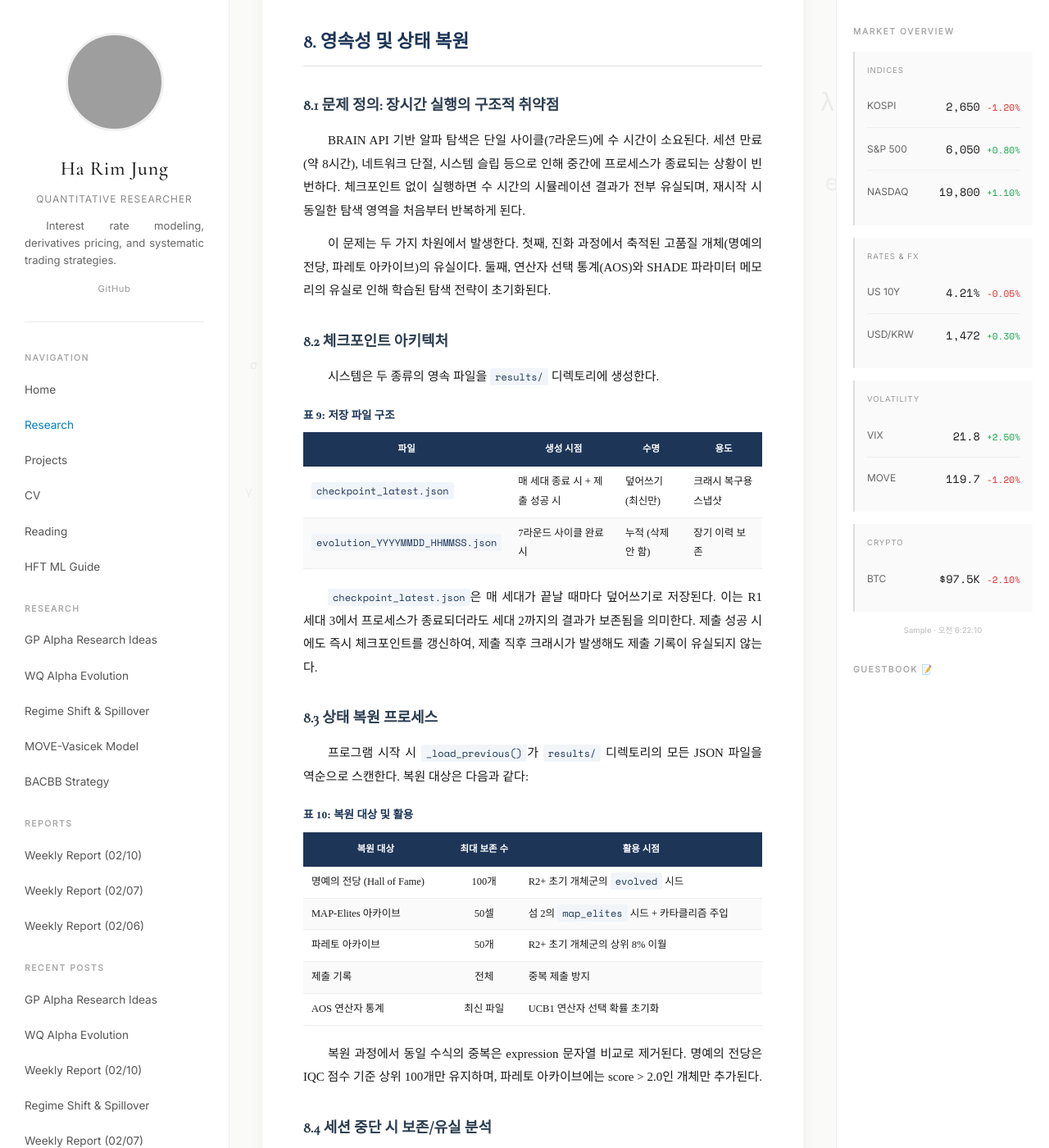
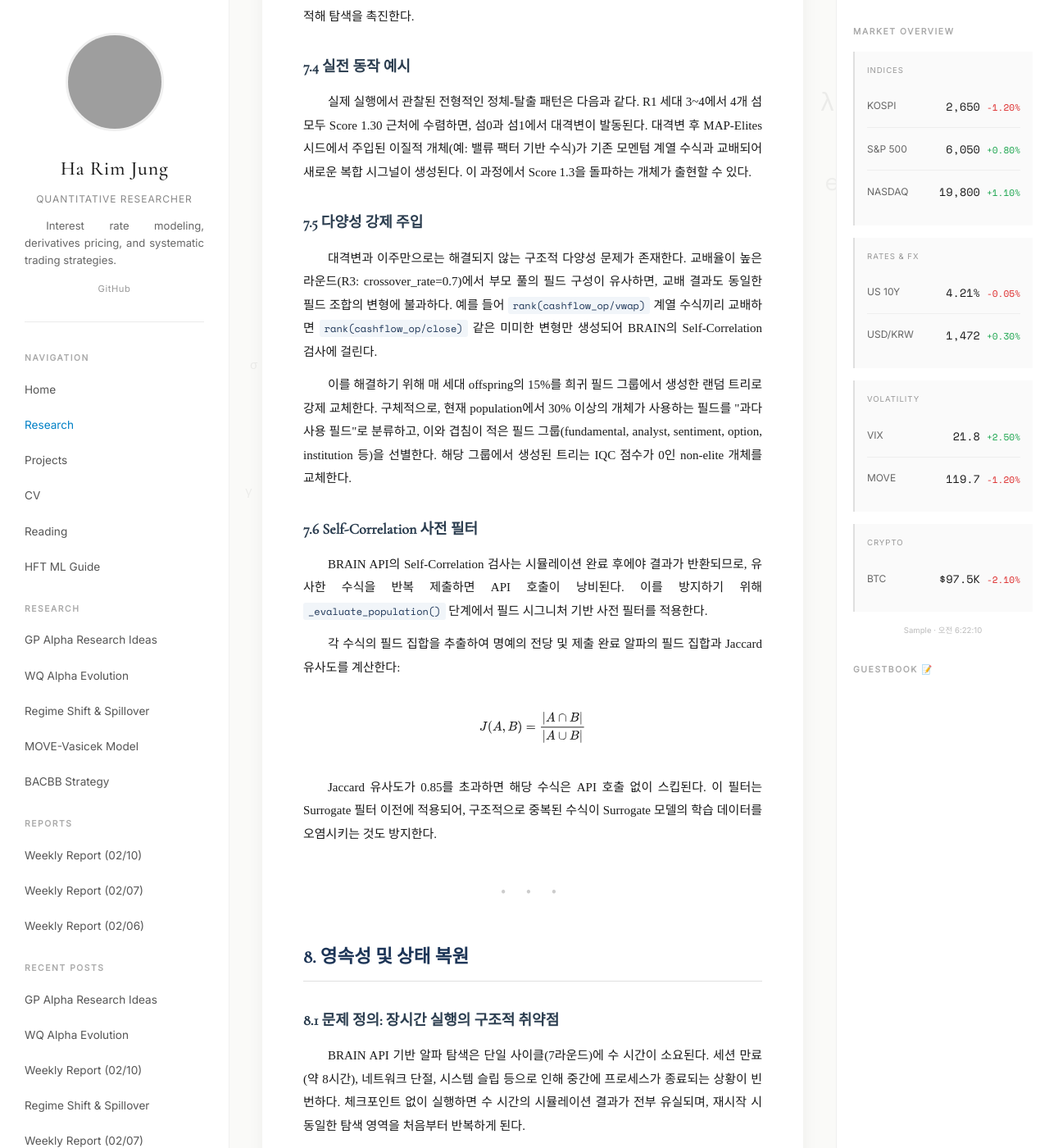
Before and after one commit to gkfla2020-bit/gkfla2020-bit.github.io, a Jekyll site: the page built from research/wq-alpha-evolution/index.html, in a window 1280 px wide and 1400 px high, scrolled down 12510 px. Shown: the whole window at 82% size. Built offline with Jekyll 4.4.1, drawn with Linux system fonts in a browser that asks for light colours; nearby versions of some CDN libraries; comment, search, counter and statistics services are not loaded; some of the changed text lies outside the part shown; grey boxes are pictures that could not be loaded.

Commit message:
post: 블로그 글 업데이트 — 64-op limit, _validate_regular v2, 다양성 주입(7.5), Self-Corr 사전필터(7.6), 용어 3개 추가

```diff
--- a/architecture-diagram.html
+++ b/architecture-diagram.html
@@ -327,7 +328,7 @@
     <div class="small" style="font-weight:bold; margin-bottom:6px;">GENERATION LOOP (per generation, per island):</div>
 
     <div class="flow">
-      <span class="flow-step">① _evaluate_population</span>
+      <span class="flow-step">① Self-Corr Filter + _evaluate_population</span>
       <span class="flow-arrow">→</span>
       <span class="flow-step">② _post_generation_update</span>
       <span class="flow-arrow">→</span>
@@ -363,6 +364,9 @@
       <div class="mod">
         <div class="mod-name">① _evaluate_population</div>
         1. Filter unevaluated individuals<br>
+        <strong>1.5. Self-Corr pre-filter:</strong><br>
+        &nbsp;&nbsp; Field Jaccard similarity &gt; 0.85<br>
+        &nbsp;&nbsp; vs HoF + submitted → skip<br>
         2. Surrogate pre-filter (if ready):<br>
         &nbsp;&nbsp; predict(expr) → keep top 60%<br>
         &nbsp;&nbsp; + 10% random from bottom<br>
@@ -444,6 +448,8 @@
     <span class="flow-arrow">→</span>
     <span class="flow-step">Dedup Check</span>
     <span class="flow-arrow">→</span>
+    <span class="flow-step flow-step-active">Diversity Inject (15%)</span>
+    <span class="flow-arrow">→</span>
     <span class="flow-step">Fill Remaining</span>
   </div>
 
@@ -502,10 +508,17 @@
         → SHADE.update(weighted Lehmer)
       </div>
       <div class="mod">
-        <div class="mod-name">Dedup + Fill</div>
+        <div class="mod-name">Dedup + Diversity + Fill</div>
         seen_exprs: set[str]<br>
         Skip if expression exists<br>
         max_attempts = pop_size × 5<br>
+        <br>
+        <strong>Diversity Inject (15%):</strong><br>
+        &nbsp; Detect overused fields (&gt;30% pop)<br>
+        &nbsp; Pick rare field groups<br>
+        &nbsp; Replace score=0 non-elites<br>
+        &nbsp; birth_operator = "diversity_inject"<br>
+        <br>
         Shortfall → rand_tree fill<br>
         Last resort → allow duplicates
       </div>
@@ -996,7 +1009,17 @@
         &nbsp; • Parentheses balance<br>
         &nbsp; • Empty-arg function calls<br>
         &nbsp; • Undefined variable references<br>
-        &nbsp; • Unused defined variables
+        &nbsp; • Unused defined variables<br>
+        &nbsp; • Trailing/leading operators (v2)<br>
+        &nbsp; • Consecutive binary operators (v2)<br>
+        &nbsp; • Incomplete ternary (? without :) (v2)<br>
+        &nbsp; • Final line semicolon (v2)<br>
+        <br>
+        <strong>Operator Limit (64 max):</strong><br>
+        &nbsp; operator_count() → count non-leaf<br>
+        &nbsp; If &gt;64: simplify() prunes deepest<br>
+        &nbsp; Double-check: _count_expression_ops<br>
+        &nbsp; Last resort: rand_tree(depth=2)
       </div>
     </div>
     <div class="col" style="flex:0.7">
@@ -1250,7 +1273,8 @@
           │  GENERATION LOOP                                            │
           │  ┌──────────────────────────────────────────────────────┐   │
           │  │ Per Island:                                          │   │
-          │  │  _evaluate_population ──┬── Surrogate filter (60%)  │   │
+          │  │  _evaluate_population ──┬── Self-Corr pre-filter  │   │
+          │  │                         ├── Surrogate filter (60%)  │   │
           │  │                         └── API batch simulate      │   │
           │  │  _post_generation_update (SHADE + AOS feedback)     │   │
           │  │  island.update_best → stagnation tracking           │   │
@@ -1274,7 +1298,8 @@
           │  │ _next_generation:                                    │   │
           │  │  Elite preserve → AOS select op → SHADE sample F,CR │   │
           │  │  Parent: ε-Lexicase(50%) / NSGA-II tournament(50%)  │   │
-          │  │  _apply_operator → dedup → pending_children          │   │
+          │  │  _apply_operator → dedup → diversity inject (15%) │   │
+          │  │  → pending_children                                 │   │
           │  └──────────────────────────────────────────────────────┘   │
           └──────────────────────────────────────────────────────────────┘
                                          │
--- a/research/wq-alpha-evolution/index.html
+++ b/research/wq-alpha-evolution/index.html
@@ -297,7 +297,7 @@
 <tr><td class="left"><code>main.py</code></td><td class="left">CLI 진입점, 루프 제어, 에러 복구</td><td>~200</td></tr>
 <tr><td class="left"><code>evolution.py</code></td><td class="left">진화 엔진 v4 — 6개 핵심 클래스, 30+ 메서드</td><td>1,960+</td></tr>
 <tr><td class="left"><code>brain_api.py</code></td><td class="left">BRAIN API 래퍼, ACE 라이브러리 통합, 배치 시뮬</td><td>~300</td></tr>
-<tr><td class="left"><code>alpha_ast.py</code></td><td class="left">AST 노드, 10개 유전 연산자, 멀티라인 생성</td><td>~700</td></tr>
+<tr><td class="left"><code>alpha_ast.py</code></td><td class="left">AST 노드, 10개 유전 연산자, 멀티라인 생성, 64-op 제한 검증</td><td>~780</td></tr>
 <tr><td class="left"><code>strategies.py</code></td><td class="left">36개 시드 전략, 리전/delay 특화</td><td>~500</td></tr>
 <tr><td class="left"><code>evaluator.py</code></td><td class="left">IQC 점수 계산, IS Check, MDL 페널티</td><td>~150</td></tr>
 <tr><td class="left"><code>config.py</code></td><td class="left">7라운드 설정, 11개 탐색 공간, 기준값</td><td>~200</td></tr>
@@ -556,7 +556,11 @@
 </tbody>
 </table>
 
-<p><code>to_expr()</code>는 FastExpression 형식(단일 줄), <code>to_regular()</code>는 Regular Expression 형식(멀티라인)을 출력한다. BRAIN Regular Expression 제약 조건: (1) 변수명은 단일 문자(a, b, c...), (2) 할당 후 세미콜론 필수, (3) 정의된 모든 변수는 반드시 사용, (4) 과학적 표기법 불가(<code>1e-6</code> → <code>0.000001</code>).</p>
+<p><code>to_expr()</code>는 FastExpression 형식(단일 줄), <code>to_regular()</code>는 Regular Expression 형식(멀티라인)을 출력한다. BRAIN Regular Expression 제약 조건: (1) 변수명은 단일 문자(a, b, c...), (2) 할당 후 세미콜론 필수, (3) 정의된 모든 변수는 반드시 사용, (4) 과학적 표기법 불가(<code>1e-6</code> → <code>0.000001</code>), (5) 연산자 수 64개 이하.</p>
+
+<p>BRAIN 플랫폼은 단일 수식당 최대 64개 연산자를 허용한다. <code>operator_count()</code> 메서드는 AST에서 leaf 노드(field, number)를 제외한 모든 연산 노드(함수 호출, 이항 연산자, 삼항 연산자 등)를 재귀적으로 카운트한다. 64개를 초과하면 <code>simplify()</code>가 가장 깊은 서브트리를 leaf 노드로 교체하여 연산자 수를 줄인다. 이중 안전장치로 최종 expression 문자열에서도 정규식 기반 연산자 카운트를 수행하며, 그래도 초과하면 depth=2의 단순 트리로 대체한다.</p>
+
+<p><code>_validate_regular()</code>는 멀티라인 수식의 구문 유효성을 10가지 항목으로 검증한다: (1) 빈 줄, (2) 할당 줄 세미콜론, (3) 할당 형식, (4) 괄호 밸런스, (5) 빈 인자 함수 호출, (6) 미정의 변수 참조, (7) 미사용 정의 변수, (8) trailing/leading 연산자, (9) 연속 이항 연산자, (10) 불완전 삼항 연산자. 검증 실패 시 <code>to_expr()</code> 단일 줄 형식으로 자동 폴백한다.</p>
 
 <p>멀티라인 알파의 최종 결합 수식은 가중합, 조건부(중첩 삼항), 교차항(곱셈+덧셈) 3가지 방식 중 랜덤 선택된다. 각 변수는 9개 시그널 카테고리(모멘텀/반전, 밸류, 유동성, 애널리스트, 베타/상관, 뉴스 센티먼트, 공매도, 옵션, 비율)에서 라운드 로빈으로 할당되어 멀티팩터 다양성을 확보한다.</p>
 
@@ -605,7 +609,7 @@
 <!-- 7. Stagnation Escape -->
 <h2>7. 정체 탈출 메커니즘</h2>
 
-<p>유전 알고리즘은 본질적으로 지역 최적해(local optimum)에 수렴하는 경향이 있다. 특히 BRAIN 알파 탐색에서는 특정 수식 패턴(예: <code>(close - low)/(high - low)</code> 계열)이 Sharpe 1.0~1.5 구간에서 정체되는 현상이 빈번하다. 이를 탈출하기 위해 3단계 정체 탈출 메커니즘을 운용한다.</p>
+<p>유전 알고리즘은 본질적으로 지역 최적해(local optimum)에 수렴하는 경향이 있다. 특히 BRAIN 알파 탐색에서는 특정 수식 패턴(예: <code>(close - low)/(high - low)</code> 계열)이 Sharpe 1.0~1.5 구간에서 정체되는 현상이 빈번하다. 이를 탈출하기 위해 5단계 정체 탈출 메커니즘을 운용한다.</p>
 
 <h3>7.1 정체 감지</h3>
 
@@ -630,6 +634,24 @@
 <h3>7.4 실전 동작 예시</h3>
 
 <p>실제 실행에서 관찰된 전형적인 정체-탈출 패턴은 다음과 같다. R1 세대 3~4에서 4개 섬 모두 Score 1.30 근처에 수렴하면, 섬0과 섬1에서 대격변이 발동된다. 대격변 후 MAP-Elites 시드에서 주입된 이질적 개체(예: 밸류 팩터 기반 수식)가 기존 모멘텀 계열 수식과 교배되어 새로운 복합 시그널이 생성된다. 이 과정에서 Score 1.3을 돌파하는 개체가 출현할 수 있다.</p>
+
+<h3>7.5 다양성 강제 주입</h3>
+
+<p>대격변과 이주만으로는 해결되지 않는 구조적 다양성 문제가 존재한다. 교배율이 높은 라운드(R3: crossover_rate=0.7)에서 부모 풀의 필드 구성이 유사하면, 교배 결과도 동일한 필드 조합의 변형에 불과하다. 예를 들어 <code>rank(cashflow_op/vwap)</code> 계열 수식끼리 교배하면 <code>rank(cashflow_op/close)</code> 같은 미미한 변형만 생성되어 BRAIN의 Self-Correlation 검사에 걸린다.</p>
+
+<p>이를 해결하기 위해 매 세대 offspring의 15%를 희귀 필드 그룹에서 생성한 랜덤 트리로 강제 교체한다. 구체적으로, 현재 population에서 30% 이상의 개체가 사용하는 필드를 "과다 사용 필드"로 분류하고, 이와 겹침이 적은 필드 그룹(fundamental, analyst, sentiment, option, institution 등)을 선별한다. 해당 그룹에서 생성된 트리는 IQC 점수가 0인 non-elite 개체를 교체한다.</p>
+
+<h3>7.6 Self-Correlation 사전 필터</h3>
+
+<p>BRAIN API의 Self-Correlation 검사는 시뮬레이션 완료 후에야 결과가 반환되므로, 유사한 수식을 반복 제출하면 API 호출이 낭비된다. 이를 방지하기 위해 <code>_evaluate_population()</code> 단계에서 필드 시그니처 기반 사전 필터를 적용한다.</p>
+
+<p>각 수식의 필드 집합을 추출하여 명예의 전당 및 제출 완료 알파의 필드 집합과 Jaccard 유사도를 계산한다:</p>
+
+<div class="math-block">
+\[J(A, B) = \frac{|A \cap B|}{|A \cup B|}\]
+</div>
+
+<p>Jaccard 유사도가 0.85를 초과하면 해당 수식은 API 호출 없이 스킵된다. 이 필터는 Surrogate 필터 이전에 적용되어, 구조적으로 중복된 수식이 Surrogate 모델의 학습 데이터를 오염시키는 것도 방지한다.</p>
 
 <div class="section-divider">• • •</div>
 
@@ -1027,6 +1049,9 @@
 <tr><td>HIGH_TURNOVER</td><td>일일 포지션 변동이 과도하여 거래 비용 대비 수익이 불충분한 경우.</td></tr>
 <tr><td>LOW_SUB_UNIVERSE_SHARPE</td><td>하위 유니버스(시가총액 구간)에서 성과가 일관되지 않는 경우.</td></tr>
 <tr><td>PROD_CORRELATION</td><td>프로덕션 환경의 기존 알파 포트폴리오와 상관이 높은 경우.</td></tr>
+<tr><td>연산자 제한(64-op limit)</td><td>BRAIN 플랫폼이 단일 수식에 허용하는 최대 연산자 수. 초과 시 시뮬레이션이 거부된다.</td></tr>
+<tr><td>다양성 강제 주입</td><td>매 세대 offspring의 15%를 희귀 필드 그룹에서 생성한 랜덤 트리로 교체하여 필드 다양성을 확보하는 메커니즘.</td></tr>
+<tr><td>Self-Corr 사전 필터</td><td>필드 Jaccard 유사도 기반으로 기존 알파와 구조적으로 유사한 수식을 API 호출 전에 스킵하는 필터.</td></tr>
 <tr><td>Trivial Alpha</td><td><code>sign(cap)</code> 등 자명한 수식. 비현실적으로 높은 Sharpe(6+)를 보이나 IS Check에서 반드시 탈락한다.</td></tr>
 <tr><td>SA 온도(Temperature)</td><td>Simulated Annealing 온도. 높을수록 열악한 자식도 수용하여 탐색 범위를 확대한다. 세대 진행에 따라 냉각.</td></tr>
 <tr><td>AOS(Adaptive Operator Selection)</td><td>UCB1 알고리즘으로 10개 유전 연산자의 선택 확률을 성과 기반으로 동적 조정.</td></tr>
```
Also changed, not shown: other parts of architecture-diagram.html (+2 -1 lines).
